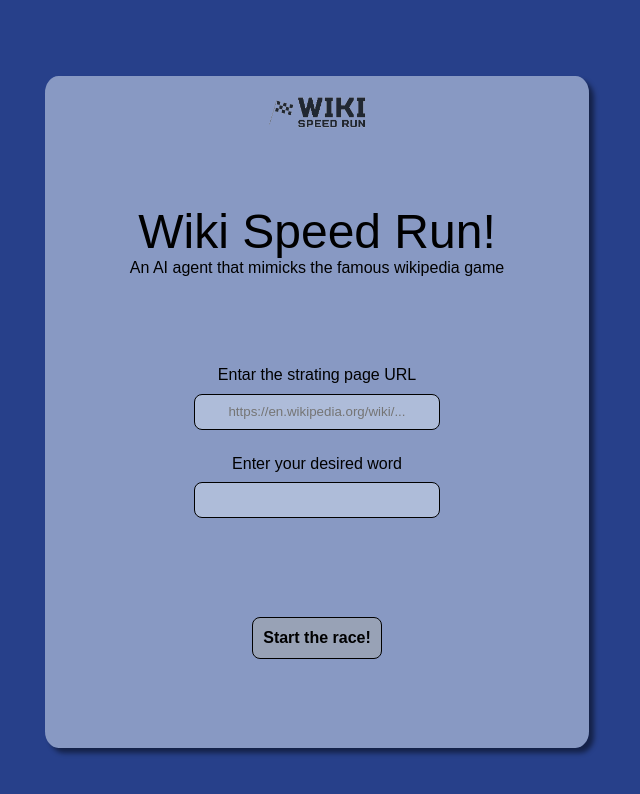
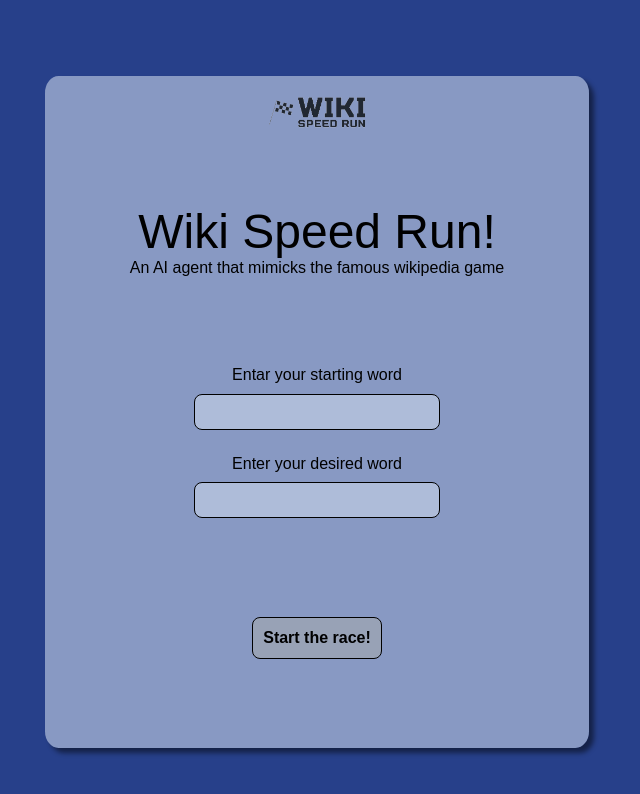
Before and after one commit to NogaTal98/wiki-speedrun, a React (Create React App) app in the folder frontend/: page / in a window 1280 px wide. Shown: the top 794 px of the page, without its empty margins (323-963 px from the left). Built offline with nearby package versions, Linux system fonts and the light colour scheme; a web font is replaced by a local one.

Commit message:
change the race to start from a word
change the race starting point to be from a word and not from a url

```diff
--- a/frontend/src/App.js
+++ b/frontend/src/App.js
@@ -5,7 +5,9 @@
 import logo from './wiki-speedrun-logo.png';
 
 function App() {
-  const [url, setUrl] = useState("");
+  const preUrl = "https://en.wikipedia.org/wiki/";
+
+  const [startingWord, setUrl] = useState("");
   const [desiredWord, setDesiredWord] = useState("");
   const [history, setHistory] = useState([]);
   const [currentPage, setCurrentPage] = useState(0);
@@ -34,15 +36,12 @@
 
 
   const startRace = () => {
-    if (url === "" || desiredWord === "") {
-      alert("url or desired word is empty");
+    if (startingWord === "" || desiredWord === "") {
+      alert("starting or desired word is empty");
       return;
     }
 
-    if (url.startsWith("https://en.wikipedia.org/wiki/") === false) {
-      alert("url is not from wikipedia");
-      return;
-    }
+    let url = preUrl + startingWord;
 
     setCurrentPage(1);
 
@@ -64,7 +63,7 @@
         .then(response => response.json())
         .then(result => {
           if (result.error !== undefined) {
-            console.log("error((((())))): ", result.error);
+            console.log("error: ", result.error);
             runTimes = NUM_OF_ITERATIONS+1;
           }
           let history = result.result
@@ -101,6 +100,7 @@
             console.error('Error:', error);
         });
     }
+
     runFetch({
       "desired_word": desiredWord,
       "url": url,
@@ -116,7 +116,7 @@
     <div className="App">
       <div className='page'>
         <img src={logo} className="logo"/>
-        {currentPage === 0 ? <InputPage handleUrlChange={handleUrlChange} handleDesiredWordChange={handleDesiredWordChange} startRace={startRace}/> :
+        {currentPage === 0 ? <InputPage handleStartingWordChange={handleUrlChange} handleDesiredWordChange={handleDesiredWordChange} startRace={startRace}/> :
         <ShowRace chartData={chartData} runAgain={runAgain}/> }
       </div>
     </div>
--- a/frontend/src/components/InputPage.js
+++ b/frontend/src/components/InputPage.js
@@ -1,6 +1,6 @@
 import React from 'react';
 
-function InputPage({handleUrlChange, handleDesiredWordChange, startRace}) {
+function InputPage({handleStartingWordChange, handleDesiredWordChange, startRace}) {
     return (
       <div className="input-page">
         <div className='title'>
@@ -11,8 +11,8 @@
         </div>
         <div className='form'>
           <div className='form-input'>
-            <label>Entar the strating page URL</label><br/>
-            <input type="text" id="url" name="url" placeholder="https://en.wikipedia.org/wiki/..."onChange={handleUrlChange}></input>
+            <label>Entar your starting word</label><br/>
+            <input type="text" id="starting_word" name="starting_word" onChange={handleStartingWordChange}></input>
           </div>
           <div className='form-input'>
             <label>Enter your desired word</label><br/>
```
Also changed, not shown: 1 other file (tests, documents, lock files or other folders).
